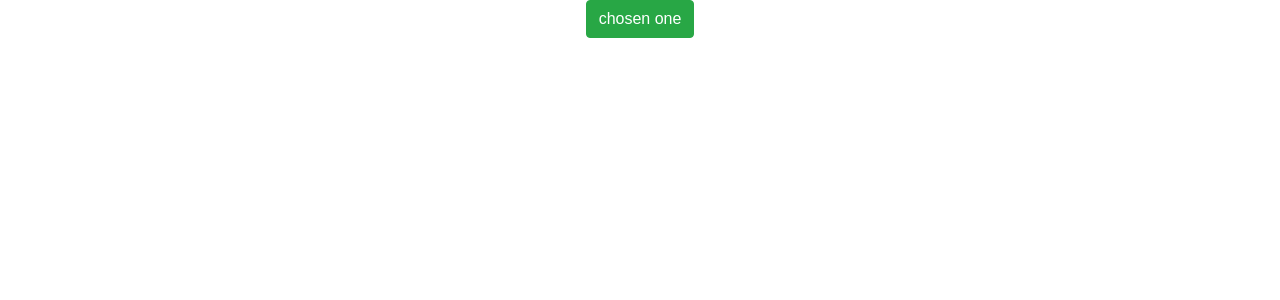
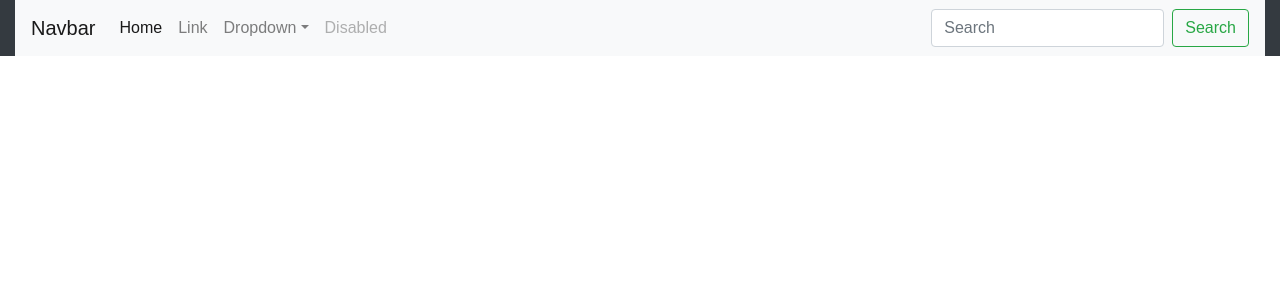
Before and after one commit to XROLE/portfolio-ui, a React (Create React App) app: page / in a window 1280 px wide. Shown: the top 300 px of the page. Built offline with nearby package versions, Linux system fonts and the light colour scheme.

Commit message:
created navbar successully

```diff
--- a/public/index.html
+++ b/public/index.html
@@ -19,7 +19,7 @@
     <noscript>
       You need to enable JavaScript to run this app.
     </noscript>
-    <div id="root"></div>
+    <div id="root" class="container-fluid bg-dark"></div>
     <!--
       This HTML file is a template.
       If you open it directly in the browser, you will see an empty page.
--- /dev/null
+++ b/src/Navbar.js
@@ -0,0 +1,46 @@
+import React, { Component } from 'react';
+import './App.css';
+
+class Navbar extends Component{
+    render(){
+        return (
+            <nav className="navbar navbar-expand-lg navbar-light bg-light">
+    <a className="navbar-brand" href="github.com/xrole">Navbar</a>
+    <button className="navbar-toggler" type="button" data-toggle="collapse" data-target="#navbarSupportedContent" aria-controls="navbarSupportedContent" aria-expanded="false" aria-label="Toggle navigation" >
+        <span className="navbar-toggler-icon"></span>
+    </button>
+
+    <div className="collapse navbar-collapse" id="navbarSupportedContent">
+        <ul className="navbar-nav mr-auto">
+        <li className="nav-item active">
+            <a className="nav-link" href="github.com/xrole">Home <span class="sr-only">(current)</span></a>
+        </li>
+        <li className="nav-item">
+            <a className="nav-link" href="github.com/xrole">Link</a>
+        </li>
+        <li className="nav-item dropdown">
+            <a className="nav-link dropdown-toggle" href="github.com/xrole" id="navbarDropdown" role="button" data-toggle="dropdown" aria-haspopup="true" aria-expanded="false">
+            Dropdown
+            </a>
+            <div className="dropdown-menu" aria-labelledby="navbarDropdown">
+            <a className="dropdown-item" href="github.com/xrole">Action</a>
+            <a className="dropdown-item" href="github.com/xrole">Another action</a>
+            <div className="dropdown-divider"></div>
+            <a className="dropdown-item" href="github.com/xrole">Something else here</a>
+            </div>
+        </li>
+        <li className="nav-item">
+            <a className="nav-link disabled" href="github.com/xrole">Disabled</a>
+        </li>
+        </ul>
+        <form className="form-inline my-2 my-lg-0">
+            <input className="form-control mr-sm-2" type="search" placeholder="Search" aria-label="Search" />
+        <button className="btn btn-outline-success my-2 my-sm-0" type="submit">Search</button>
+        </form>
+    </div>
+</nav>
+        )
+    }
+}
+
+export default Navbar;
--- a/src/index.js
+++ b/src/index.js
@@ -1,8 +1,8 @@
 import React from 'react';
 import ReactDOM from 'react-dom';
 import './index.css';
-import App from './App';
+import Navbar from './Navbar';
 import registerServiceWorker from './registerServiceWorker';
 
-ReactDOM.render(<App />, document.getElementById('root'));
+ReactDOM.render(<Navbar />, document.getElementById('root'));
 registerServiceWorker();
```
Also changed, not shown: 1 other file (tests, documents, lock files or other folders).
